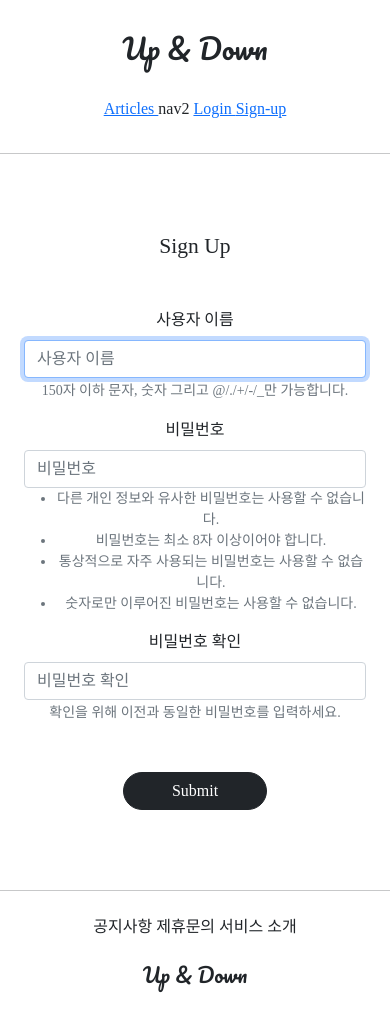
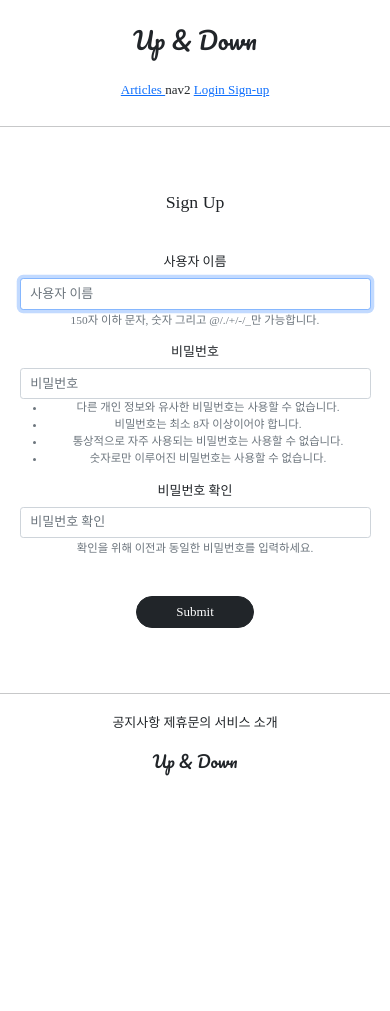
Before and after one commit to updaun/DjangoBasic, a Django app: page /accounts/create/ in a window 390 px wide. After the commit the page ends 776 px from the top, so only its background shows below. Run offline with Django 3.2, Linux system fonts and the light colour scheme; parts of the project's set-up code (start-up, migrations or seed data) failed here and were passed over; some libraries are stand-ins or nearby versions; some web fonts are replaced.

Commit message:
media query Responsive Web Design basic

```diff
--- a/static/base.css
+++ b/static/base.css
@@ -63,3 +63,11 @@
     padding: 1rem;
     margin: 1rem;
 }
+
+/* 미디어의 정보를 추가적으로 얻을 수 있음 */
+@media screen and (max-width: 500px) {
+    html {
+        /* default font-size = 16px */
+        font-size: 13px;
+    }
+}
```
